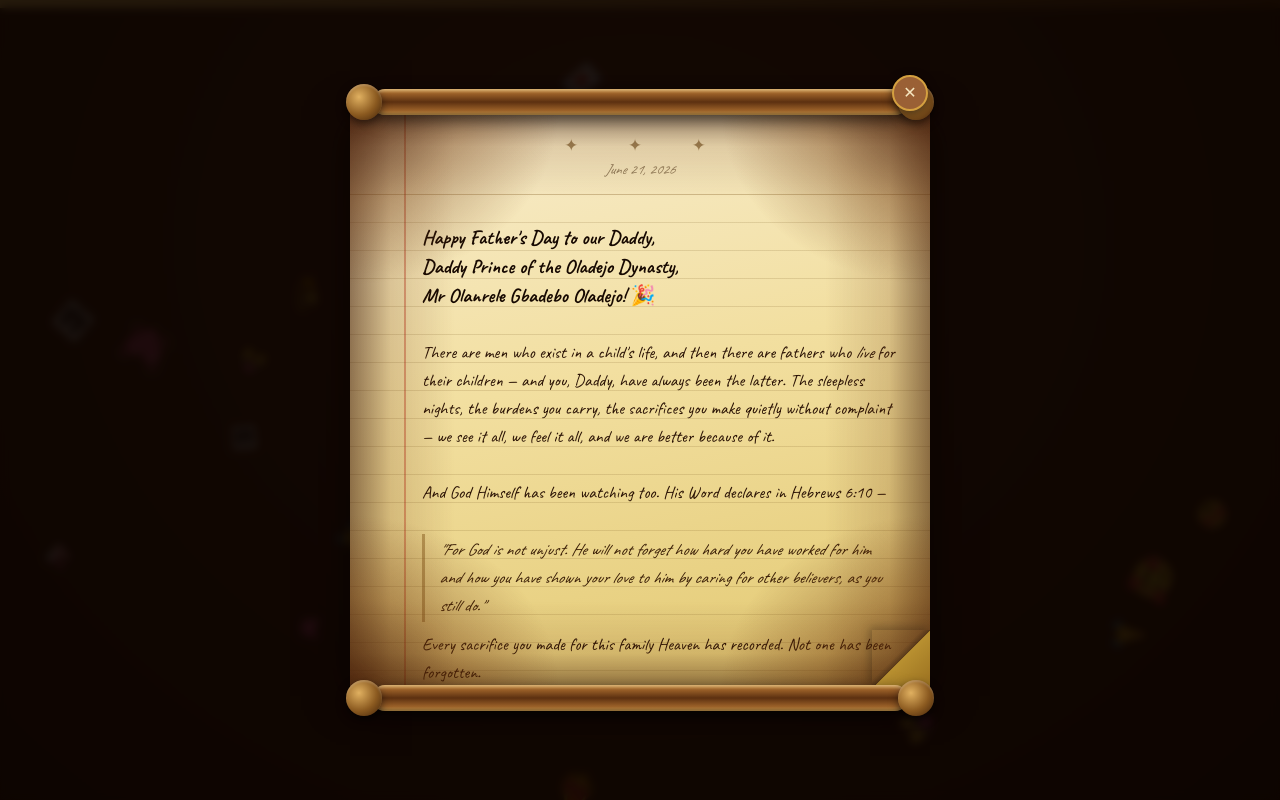
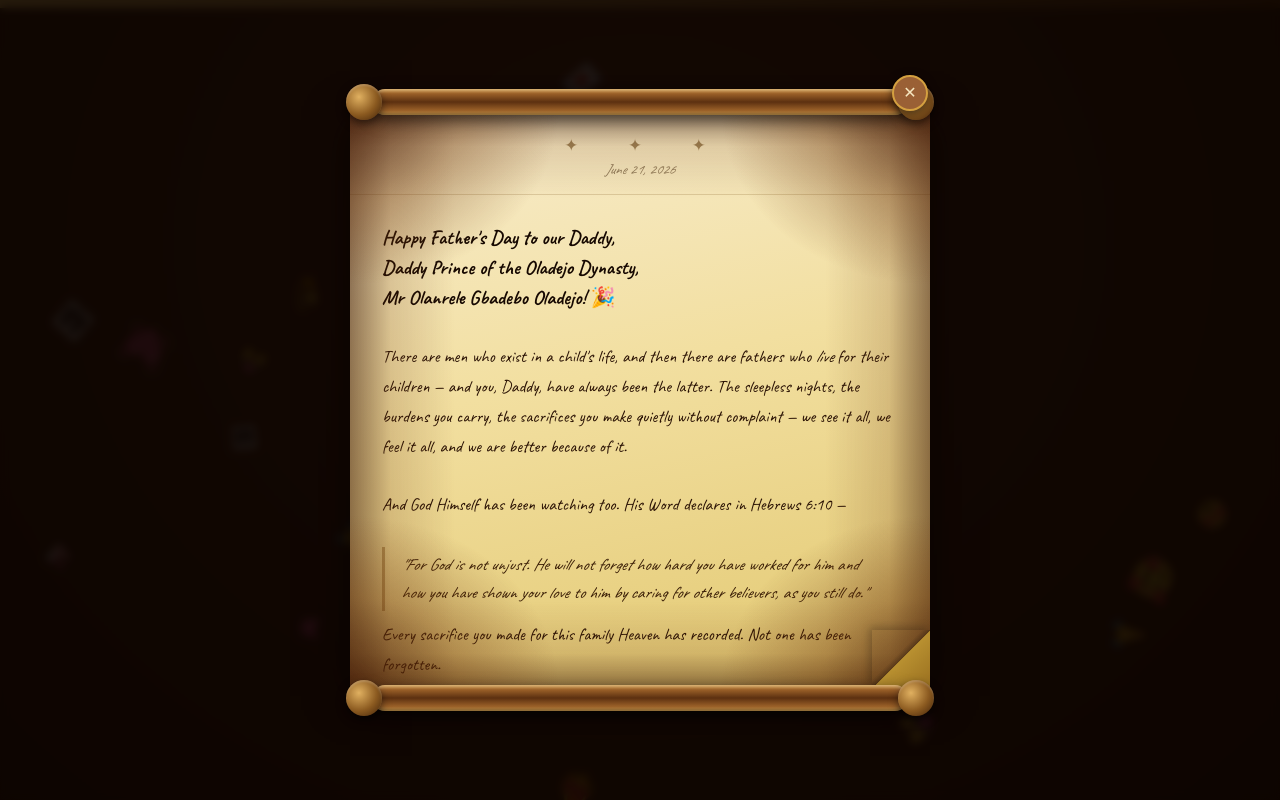
Before and after one commit to didi-devs/didi-devs, a plain HTML site: page index.html in a window 1280 px wide. Both pictures are taken after a click on the element "Click to read the letter". Drawn offline with Linux system fonts and the light colour scheme.

Commit message:
Remove all ruled lines — clean parchment letter, no margin line or horizontal rules

```diff
--- a/index.html
+++ b/index.html
@@ -221,7 +221,7 @@
       box-shadow: 0 8px 40px rgba(0,0,0,0.5);
     }
 
-    /* warm amber-toned edge shadow — matches parchment, not black */
+    /* warm amber-toned edge vignette */
     .burnt-overlay {
       position: absolute;
       inset: 0;
@@ -244,12 +244,6 @@
       max-height: 72vh;
       overflow-y: auto;
       scroll-behavior: smooth;
-      background: linear-gradient(to right,
-        transparent 54px,
-        rgba(185,45,25,0.38) 54px,
-        rgba(185,45,25,0.38) 56px,
-        transparent 56px
-      );
     }
     .scroll-content::-webkit-scrollbar { width: 4px; }
     .scroll-content::-webkit-scrollbar-track { background: rgba(0,0,0,0.05); }
@@ -258,7 +252,7 @@
     .letter-head {
       padding: 22px 28px 16px;
       text-align: center;
-      border-bottom: 1px solid rgba(120,80,20,0.3);
+      border-bottom: 1px solid rgba(120,80,20,0.2);
     }
     .letter-ornament {
       font-size: 1.05rem;
@@ -274,15 +268,10 @@
     }
 
     .letter-inner {
-      background: repeating-linear-gradient(
-        transparent 0px, transparent 27px,
-        rgba(105,72,18,0.15) 27px, rgba(105,72,18,0.15) 28px
-      );
-      background-attachment: local;
-      padding: 28px 30px 60px 72px;
+      padding: 28px 32px 60px 32px;
       font-family: 'Caveat', cursive;
       font-size: 17.5px;
-      line-height: 28px;
+      line-height: 30px;
       color: #2a1204;
     }
     .letter-inner p            { margin-bottom: 28px; }
@@ -293,14 +282,14 @@
     .letter-heading {
       font-size: 20px;
       font-weight: 700;
-      line-height: 1.45;
+      line-height: 1.5;
       color: #160800;
       margin-bottom: 28px;
     }
 
     .verse-block {
       margin: 0 0 8px;
-      padding: 2px 14px;
+      padding: 4px 16px;
       border-left: 3px solid rgba(130,85,20,0.45);
       font-style: italic;
       color: #3a1e06;
@@ -355,7 +344,7 @@
 
     @media (max-width: 480px) {
       .scroll-overlay { padding: 16px; }
-      .letter-inner   { padding: 22px 16px 52px 50px; font-size: 16px; }
+      .letter-inner   { padding: 22px 20px 52px 20px; font-size: 16px; }
       .letter-head    { padding: 18px 16px 14px; }
       .scroll-rod     { margin: 0 16px; }
     }
```
